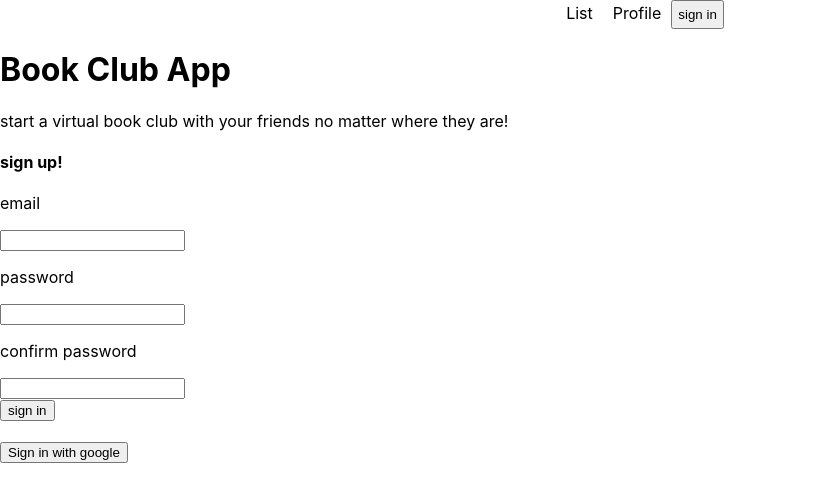
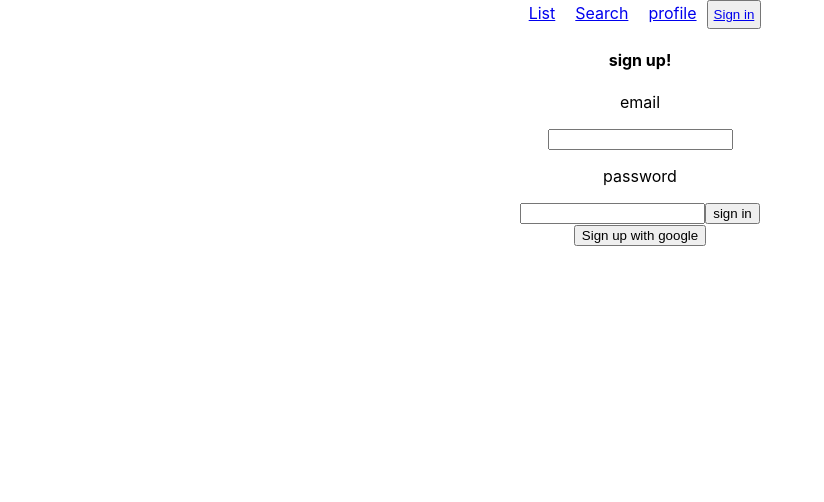
Before and after one commit to AlexanderOlivares/Virtual-Bookshelf, a React (Create React App) app: page /signin in a window 1280 px wide. Shown: the top 502 px of the page, without its empty margins (0-824 px from the left). Built offline with nearby package versions, Linux system fonts and the light colour scheme; no server answers.

Commit message:
login state tied to google auth. sign in/out working

```diff
--- a/src/App.js
+++ b/src/App.js
@@ -7,11 +7,24 @@ import Navbar from "./Navbar";
 import Profile from "./Profile";
 import LandingPage from "./LandingPage";
 import Signup from "./Signup";
+import List from "./List";
+import Search from "./Search";
+import SignIn from "./SignIn";
 
 function App() {
   const [user, setUser] = useState("");
 
-  const [isLoggedIn, setIsLoggedIn] = useState(false);
+  const [isLoggedIn, setIsLoggedIn] = useState(null);
+
+  auth.onAuthStateChanged(user => {
+    if (user) {
+      setIsLoggedIn(true);
+      console.log(user.uid + "is signed in");
+    } else {
+      setIsLoggedIn(null);
+      console.log("auth successful sign out");
+    }
+  });
 
   return (
     <Router>
@@ -21,14 +34,39 @@ function App() {
           isLoggedIn={isLoggedIn}
           setIsLoggedIn={setIsLoggedIn}
         />
-      </div>
+        <div className="content">
+          <Switch>
+            <Route exact path="/">
               <LandingPage />
+            </Route>
+            <Route exact path="/search">
+              <Search />
+            </Route>
+            <Route exact path="/signin">
+              <SignIn
+                user={user}
+                setUser={setUser}
+                setIsLoggedIn={setIsLoggedIn}
+                isLoggedIn={isLoggedIn}
+              />
+            </Route>
+            <Route exact path="/signup">
               <Signup
                 user={user}
                 setUser={setUser}
                 setIsLoggedIn={setIsLoggedIn}
                 isLoggedIn={isLoggedIn}
               />
+            </Route>
+            <Route exact path="/profile">
+              <Profile user={user} isLoggedIn={isLoggedIn} />
+            </Route>
+            <Route exact path="/list">
+              <List />
+            </Route>
+          </Switch>
+        </div>
+      </div>
     </Router>
   );
 }
--- a/src/LandingPage.js
+++ b/src/LandingPage.js
@@ -1,4 +1,5 @@
 import React from "react";
+import { Link } from "react-router-dom";
 
 function LandingPage() {
   return (
@@ -7,6 +8,9 @@ function LandingPage() {
       <p>
         start a virtual book club with your friends no matter where they are!
       </p>
+      <button>
+        <Link to="/signup">Sign up now!</Link>
+      </button>
     </div>
   );
 }
--- a/src/Navbar.js
+++ b/src/Navbar.js
@@ -1,5 +1,6 @@
 import React from "react";
 import { auth } from "./firebase";
+import { Link } from "react-router-dom";
 
 function Navbar({ setIsLoggedIn, isLoggedIn }) {
   function handleLogout() {
@@ -19,14 +20,23 @@ function Navbar({ setIsLoggedIn, isLoggedIn }) {
 
   return (
     <div>
-      <span style={{ padding: 10 }}>List</span>
-      <span style={{ padding: 10 }}>Profile</span>
+      <span style={{ padding: 10 }}>
+        <Link to="/list">List</Link>
+      </span>
+      <span style={{ padding: 10 }}>
+        <Link to="/search">Search</Link>
+      </span>
+      <span style={{ padding: 10 }}>
+        <Link to="/profile">profile</Link>
+      </span>
       {isLoggedIn ? (
         <button style={{ padding: 5 }} onClick={handleLogout}>
-          sign out
+          <Link to="/">Sign Out</Link>
         </button>
       ) : (
-        <button style={{ padding: 5 }}>sign in</button>
+        <button style={{ padding: 5 }}>
+          <Link to="/signin">Sign in</Link>
+        </button>
       )}
     </div>
   );
--- a/src/Profile.js
+++ b/src/Profile.js
@@ -1,11 +1,21 @@
 import React from "react";
 
-function Profile({ user }) {
+function Profile({ user, isLoggedIn }) {
+  console.log(isLoggedIn);
   return (
-    <div>
-      <h3>{`Welcome ${user}`}</h3>
-      <p>{`get started by inviting frineds to your book club!`}</p>
-    </div>
+    <>
+      {isLoggedIn || isLoggedIn === undefined ? (
+        <div>
+          <h3>{`Welcome ${user}`}</h3>
+          <p>{`get started by creating a club and inviting frineds to join!`}</p>
+        </div>
+      ) : (
+        <div>
+          <h3>{"Log in or sign up"}</h3>
+          <p>{"login in to view your profile"}</p>
+        </div>
+      )}
+    </>
   );
 }
 
--- /dev/null
+++ b/src/Search.js
@@ -0,0 +1,28 @@
+import React from "react";
+import { useState } from "react";
+
+function Search() {
+  const [searchInput, setSearchInput] = useState("");
+
+  function handleChange(e) {
+    setSearchInput(e.target.value);
+    console.log(searchInput);
+  }
+
+  function handleSubmit(e) {
+    e.preventDefault();
+
+    // fetch google api here
+  }
+
+  return (
+    <div>
+      <h1>Search Books</h1>
+      <form onSubmit={handleSubmit}>
+        <input placeholder="book title" onChange={handleChange}></input>
+      </form>
+    </div>
+  );
+}
+
+export default Search;
--- a/src/Signup.js
+++ b/src/SignIn.js
@@ -1,14 +1,12 @@
 import React from "react";
-import { useState } from "react";
+import { v4 as uuidv4 } from "uuid";
+import { useState, useEffect } from "react";
 import { auth, google } from "./firebase";
-import { v4 as uuidv4 } from "uuid";
-import Profile from "./Profile";
 
-function Signup({ user, isLoggedIn, setIsLoggedIn, setUser }) {
+function SignIn({ isLoggedIn, setIsLoggedIn, user, setUser }) {
   const [input, setInput] = useState({
     email: "",
     password: "",
-    confirmPassword: "",
   });
 
   const [formKey, setFormKey] = useState(uuidv4());
@@ -27,11 +25,6 @@ function Signup({ user, isLoggedIn, setIsLoggedIn, setUser }) {
     e.preventDefault();
     const email = input.email;
     const password = input.password;
-    const confirmPassword = input.confirmPassword;
-
-    if (password !== confirmPassword) {
-      alert("passwords do not match");
-    }
 
     setInput({
       email: "",
@@ -41,7 +34,7 @@ function Signup({ user, isLoggedIn, setIsLoggedIn, setUser }) {
     setFormKey(uuidv4());
 
     auth
-      .createUserWithEmailAndPassword(email, password)
+      .signInWithEmailAndPassword(email, password)
       .then(userCredential => {
         let user = userCredential.user;
         setUser(email);
@@ -50,7 +43,7 @@ function Signup({ user, isLoggedIn, setIsLoggedIn, setUser }) {
         console.log(isLoggedIn);
       })
       .catch(error => {
-        alert(`could not log in ${error.code}`);
+        alert(`could sign in ${error.code}`);
         console.log(error.code);
         console.log(error.message);
       });
@@ -69,8 +62,8 @@ function Signup({ user, isLoggedIn, setIsLoggedIn, setUser }) {
         var googleUser = result.user;
         // ...
         console.log([token, googleUser]);
+        setIsLoggedIn(true);
         setUser(googleUser.email);
-        setIsLoggedIn(true);
       })
       .catch(error => {
         // Handle Errors here.
@@ -88,12 +81,8 @@ function Signup({ user, isLoggedIn, setIsLoggedIn, setUser }) {
 
   return (
     <div>
-      {isLoggedIn ? (
-        <>
-          <Profile user={user} />
-        </>
-      ) : (
-        <>
+      {!isLoggedIn ? (
+        <div>
           <form key={formKey} onSubmit={handleSubmit}>
             <h4>sign up!</h4>
             <p>email</p>
@@ -105,24 +94,24 @@ function Signup({ user, isLoggedIn, setIsLoggedIn, setUser }) {
               type="password"
               onChange={handleChange}
             ></input>
-            <br></br>
-            <p>confirm password</p>
-            <input
-              name="confirmPassword"
-              type="password"
-              onChange={handleChange}
-            ></input>
-            <br></br>
             <button>sign in</button>
           </form>
-          <br></br>
           <button name="googleSignIn" onClick={handleClick}>
-            Sign in with google
+            Sign up with google
           </button>
-        </>
+        </div>
+      ) : (
+        <h2>welcome back you've signed in.</h2>
       )}
     </div>
   );
 }
 
-export default Signup;
+export default SignIn;
+
+{
+  /* <br></br>
+        <button name="googleSignIn" onClick={handleClick}>
+          Sign in with google
+        </button> */
+}
```
Lines whose indentation alone changed are shown as unchanged.
